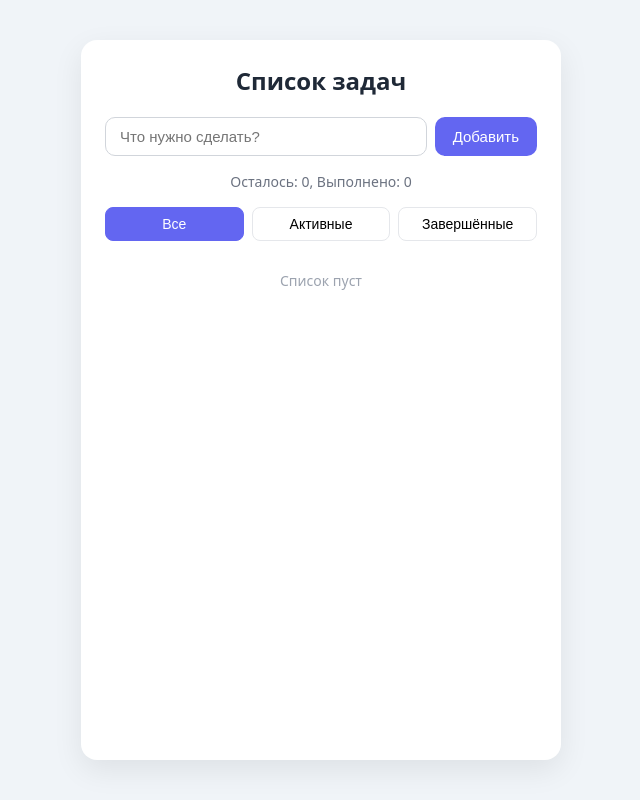
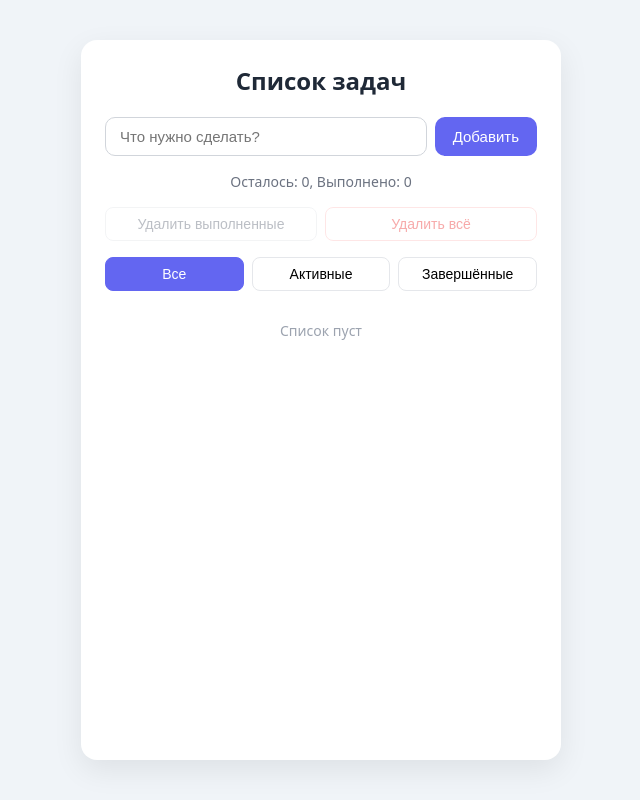
Before and after one commit to gromovmisha757-star/web-course-2026, a plain HTML site: page task4/index.html in a window 1280 px wide. Shown: the whole page, without its empty margins (319-959 px from the left). Drawn offline with Linux system fonts and the light colour scheme.

Commit message:
changes in js

```diff
--- a/task4/index.html
+++ b/task4/index.html
@@ -18,6 +18,11 @@
 
     <p class="stats" id="stats">Осталось: 0, Выполнено: 0</p>
 
+    <div class="bulk-actions" id="bulk-actions">
+      <button type="button" class="bulk-btn" id="clear-completed">Удалить выполненные</button>
+      <button type="button" class="bulk-btn bulk-btn--danger" id="clear-all">Удалить всё</button>
+    </div>
+
     <div class="filters" id="filters">
       <button class="filter active" data-filter="all">Все</button>
       <button class="filter" data-filter="active">Активные</button>
--- a/task4/script.js
+++ b/task4/script.js
@@ -1,24 +1,30 @@
-
+// --- Состояние приложения ---
 let tasks = [];               // { id, text, completed }
 let currentFilter = 'all';    // 'all' | 'active' | 'completed'
 let nextId = 1;
 
+// --- DOM ---
 const form = document.getElementById('add-form');
 const input = document.getElementById('task-input');
 const listEl = document.getElementById('task-list');
 const statsEl = document.getElementById('stats');
 const filtersEl = document.getElementById('filters');
 const emptyEl = document.getElementById('empty');
+const clearCompletedBtn = document.getElementById('clear-completed');
+const clearAllBtn = document.getElementById('clear-all');
 
+// --- Рендер ---
 function render() {
+  // Фильтрация
   const visible = tasks.filter(t => {
     if (currentFilter === 'active') return !t.completed;
     if (currentFilter === 'completed') return t.completed;
     return true;
   });
 
-  listEl.innerHTML = '';
-  visible.map(task => {
+  // Рендер через DocumentFragment (одна вставка в DOM)
+  const fragment = document.createDocumentFragment();
+  visible.forEach(task => {
     const li = document.createElement('li');
     li.className = 'task-item' + (task.completed ? ' completed' : '');
     li.dataset.id = task.id;
@@ -36,15 +42,23 @@ function render() {
     delBtn.textContent = 'Удалить';
 
     li.append(checkbox, span, delBtn);
-    listEl.append(li);
+    fragment.append(li);
   });
+  listEl.replaceChildren(fragment);
 
-  const completed = tasks.filter(t => t.completed).length;
-  statsEl.textContent = `Осталось: ${tasks.length - completed}, Выполнено: ${completed}`;
+  // Счётчики (один раз считаем completed)
+  const completedCount = tasks.filter(t => t.completed).length;
+  statsEl.textContent = `Осталось: ${tasks.length - completedCount}, Выполнено: ${completedCount}`;
 
+  // Сообщение о пустоте
   emptyEl.hidden = visible.length > 0;
+
+  // Доступность массовых кнопок
+  clearCompletedBtn.disabled = completedCount === 0;
+  clearAllBtn.disabled = tasks.length === 0;
 }
 
+// --- Добавление задачи ---
 form.addEventListener('submit', e => {
   e.preventDefault();
   const text = input.value.trim();
@@ -55,7 +69,7 @@ form.addEventListener('submit', e => {
   render();
 });
 
-
+// --- Обработка кликов по списку (делегирование) ---
 listEl.addEventListener('click', e => {
   const li = e.target.closest('.task-item');
   if (!li) return;
@@ -64,14 +78,18 @@ listEl.addEventListener('click', e => {
   if (e.target.classList.contains('task-delete')) {
     tasks = tasks.filter(t => t.id !== id);
     render();
-  } else if (e.target.type === 'checkbox') {
+    return;
+  }
+
+  if (e.target.type === 'checkbox') {
     const task = tasks.find(t => t.id === id);
+    if (!task) return;
     task.completed = !task.completed;
     render();
   }
 });
 
-
+// --- Переключение фильтров ---
 filtersEl.addEventListener('click', e => {
   const btn = e.target.closest('.filter');
   if (!btn) return;
@@ -84,4 +102,16 @@ filtersEl.addEventListener('click', e => {
   render();
 });
 
+// --- Массовое удаление ---
+clearCompletedBtn.addEventListener('click', () => {
+  tasks = tasks.filter(t => !t.completed);
+  render();
+});
+
+clearAllBtn.addEventListener('click', () => {
+  tasks = [];
+  render();
+});
+
+// --- Первичный рендер ---
 render();
--- a/task4/style.css
+++ b/task4/style.css
@@ -67,6 +67,47 @@ h1 {
   text-align: center;
   font-size: 14px;
   color: #6b7280;
+}
+
+/* Массовые действия */
+.bulk-actions {
+  display: flex;
+  gap: 8px;
+  margin-bottom: 16px;
+}
+
+.bulk-btn {
+  flex: 1;
+  padding: 8px;
+  border: 1px solid #e5e7eb;
+  border-radius: 8px;
+  background: #fff;
+  font-size: 14px;
+  color: #6b7280;
+  cursor: pointer;
+  transition: all 0.2s;
+}
+
+.bulk-btn:hover {
+  border-color: #ef4444;
+  color: #ef4444;
+}
+
+.bulk-btn--danger {
+  color: #ef4444;
+  border-color: #fecaca;
+}
+
+.bulk-btn--danger:hover {
+  background: #ef4444;
+  border-color: #ef4444;
+  color: #fff;
+}
+
+.bulk-btn:disabled {
+  opacity: 0.45;
+  cursor: not-allowed;
+  pointer-events: none;
 }
 
 /* Фильтры */
```
